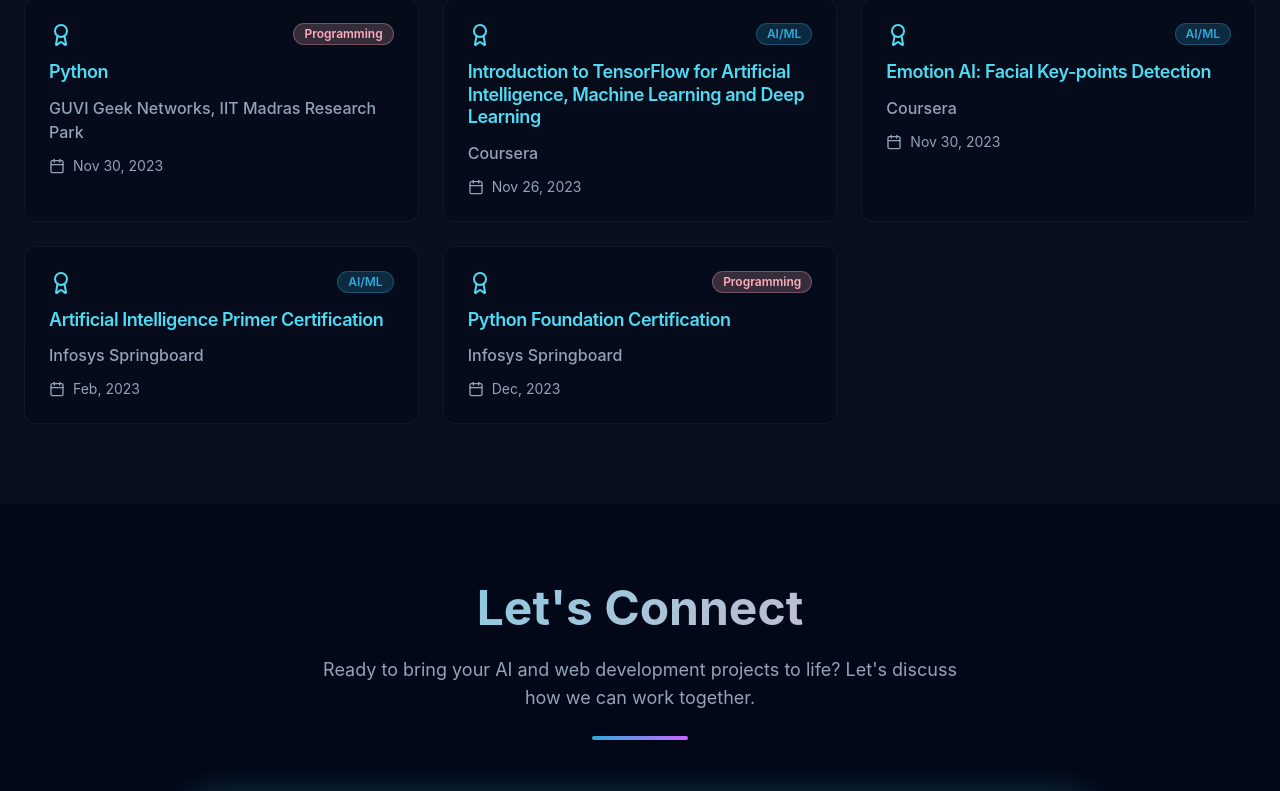
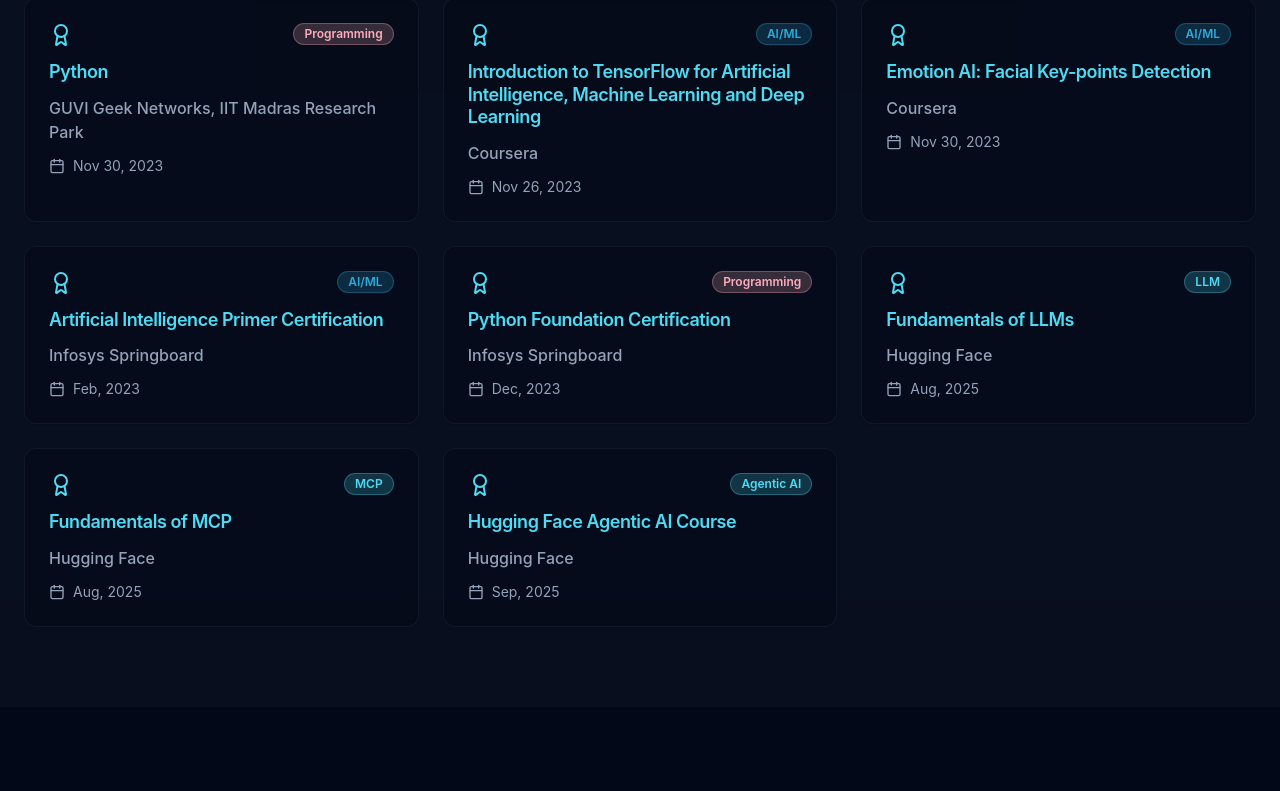
Before and after one commit to dp1345/dhrumi-ai-developer-showcase, a React (Vite) app: page / in a window 1280 px wide. Shown: the part 4480-5271 px from the top of the page. Built offline with nearby package versions, Linux system fonts and the light colour scheme.

Commit message:
added certi

```diff
--- a/src/components/sections/Certifications.tsx
+++ b/src/components/sections/Certifications.tsx
@@ -33,6 +33,24 @@ export function Certifications() {
       issuer: "Infosys Springboard",
       date: "Dec, 2023",
       type: "Programming"
+    },
+    {
+      title: "Fundamentals of LLMs",
+      issuer: "Hugging Face",
+      date: "Aug, 2025",
+      type: "LLM"
+    },
+    {
+      title: "Fundamentals of MCP",
+      issuer: "Hugging Face",
+      date: "Aug, 2025",
+      type: "MCP"
+    },
+    {
+      title: "Hugging Face Agentic AI Course",
+      issuer: "Hugging Face",
+      date: "Sep, 2025",
+      type: "Agentic AI"
     }
   ];
 
--- a/src/components/sections/Projects.tsx
+++ b/src/components/sections/Projects.tsx
@@ -16,7 +16,7 @@ export function Projects() {
     {
       title: "Genreal AI Agent",
       description: "Built a versatile AI agent. Delivers smart, conversational, and tool-powered assistance through an interactive web UI. Modular, scalable, and ready for real-world tasks—bringing advanced AI capabilities from concept to deployment with speed and style.GAIA(General AI Agent Assistance) research paper based by Meta",
-      technologies: ["Python", "Gradio", "MCP","langgraph"],
+      technologies: ["Python", "Gradio", "MCP", "langgraph"],
       github: "https://huggingface.co/spaces/dp1345/basic_agent/tree/main",
       demo: "https://huggingface.co/spaces/dp1345/basic_agent/tree/main",
       category: "Agentic AI"
--- a/src/components/sections/Skills.tsx
+++ b/src/components/sections/Skills.tsx
@@ -8,7 +8,6 @@ export function Skills() {
       skills: [
         { name: "Python", icon: "python" },
         { name: "JavaScript", icon: "javascript" },
-        { name: "TypeScript", icon: "typescript" },
         { name: "HTML", icon: "html" },
         { name: "CSS", icon: "css" }
       ]
```
